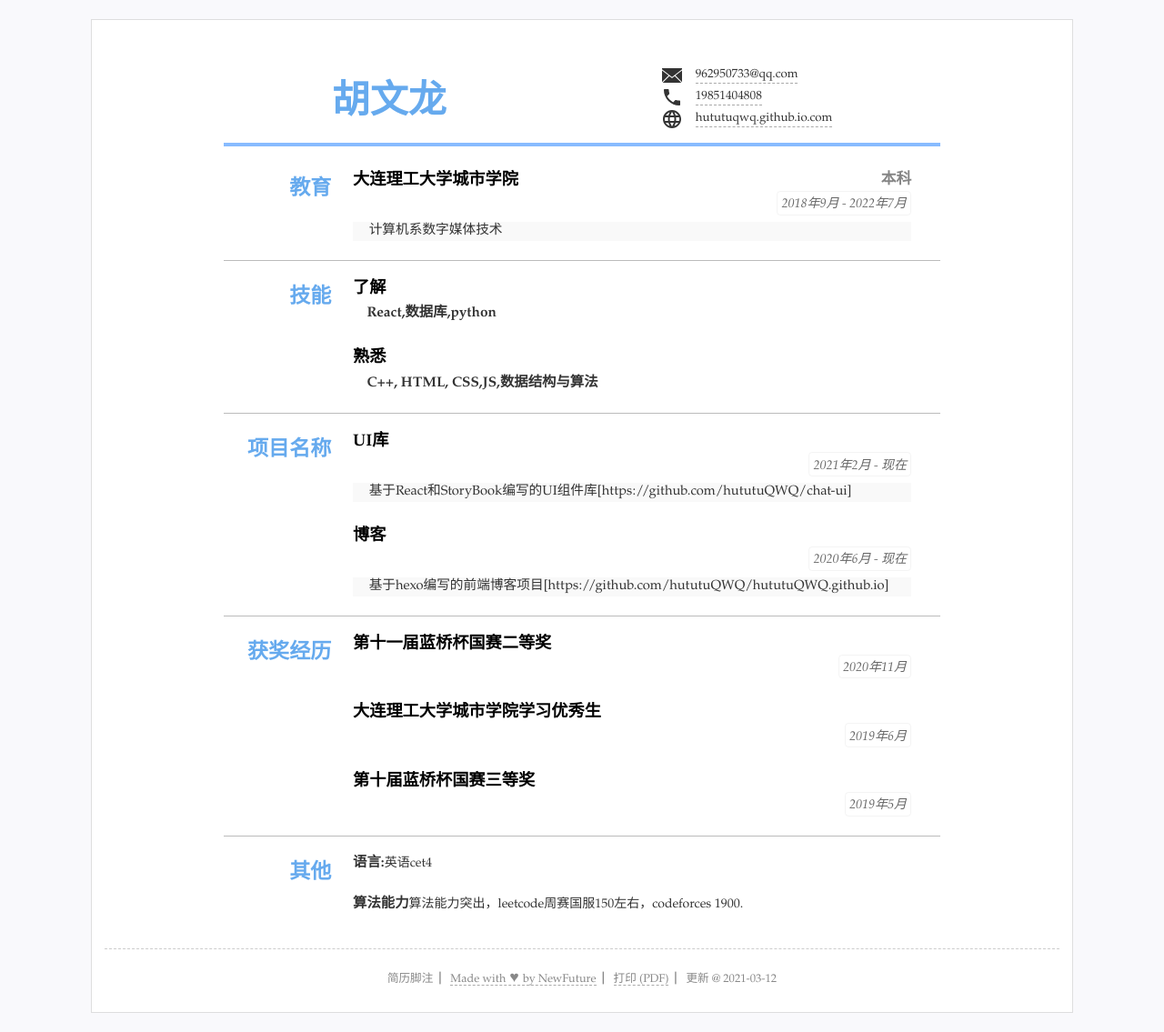
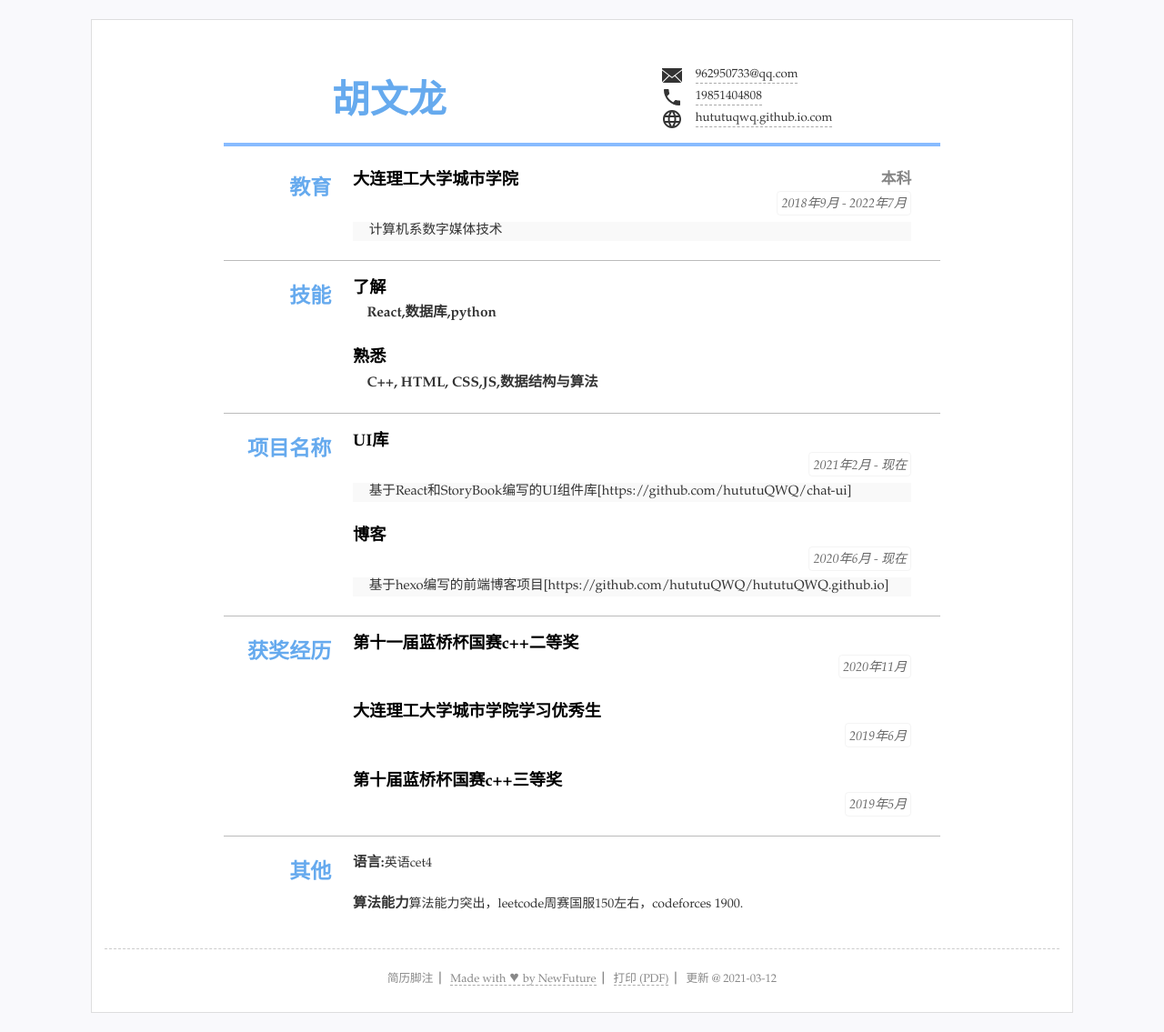
Before and after one commit to hututuQWQ/resume, a Jekyll site: the page built from index.html, in a window 1280 px wide. Shown: the whole page at 91% size. Built offline with Jekyll 4.4.1, drawn with Linux system fonts in a browser that asks for light colours.

```diff
--- a/_data/resume.yml
+++ b/_data/resume.yml
@@ -51,11 +51,11 @@ main: #简历主要内容，
 - type: prize #类别为ID
   name: 获奖经历 #显示名称，空则使用type
   content: #内容基本格式 标题-副标题-日期-详细内容 (都允许空)
-  - title: 第十一届蓝桥杯国赛二等奖
+  - title: 第十一届蓝桥杯国赛c++二等奖
     duration: "2020年11月"
   - title: 大连理工大学城市学院学习优秀生
     duration: "2019年6月"
-  - title: 第十届蓝桥杯国赛三等奖
+  - title: 第十届蓝桥杯国赛c++三等奖
     duration: "2019年5月"
 
 #others 其他简略内容(列表)
```
